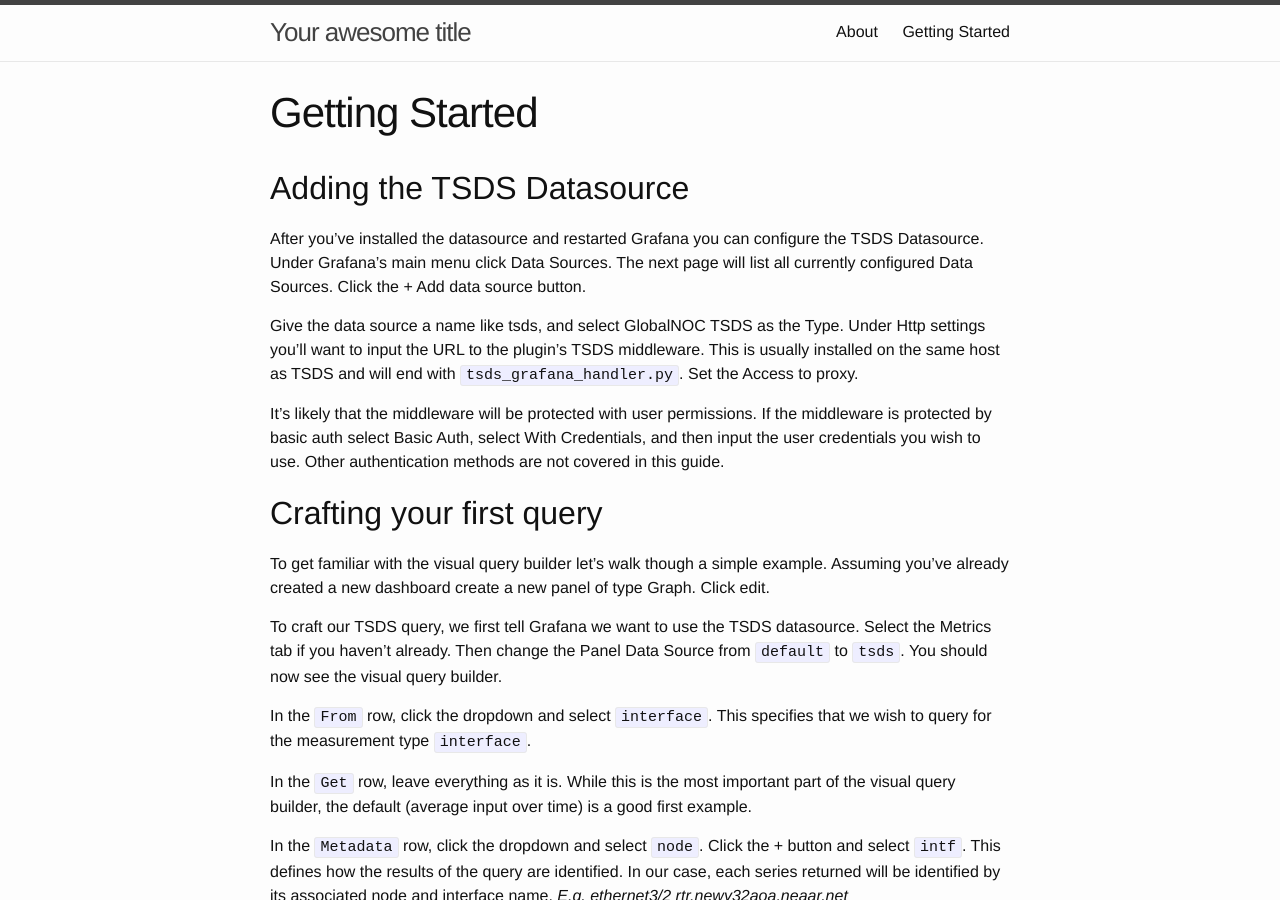
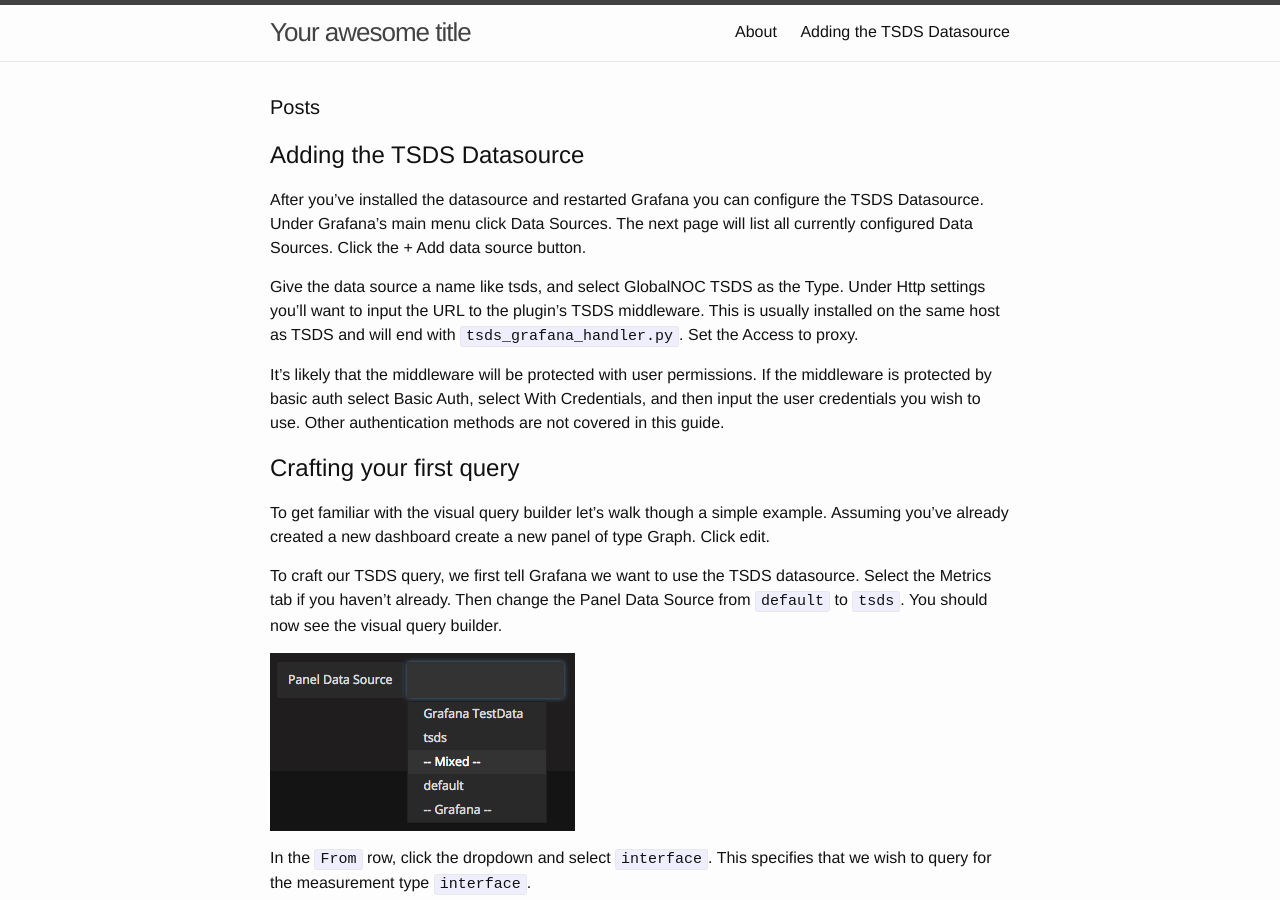
Before and after one commit to GlobalNOC/tsds-grafana, a Jekyll site: the page built from index.md, in a window 1280 px wide and 900 px high. Built offline with Jekyll 4.4.1, drawn with Linux system fonts in a browser that asks for light colours; our own code applies the rules of GitHub Pages for plain Markdown files.

```diff
--- a/index.md
+++ b/index.md
@@ -2,9 +2,7 @@
 # You don't need to edit this file, it's empty on purpose.
 # Edit theme's home layout instead if you wanna make some changes
 # See: https://jekyllrb.com/docs/themes/#overriding-theme-defaults
-layout: page
-title: Getting Started
-permalink: /
+layout: home
 ---
 
 ## Adding the TSDS Datasource
@@ -37,18 +35,18 @@ datasource. Select the Metrics tab if you haven't already. Then change
 the Panel Data Source from `default` to `tsds`. You should now see the
 visual query builder.
 
-[]({{ "/assets/img/first-datasource.png" | relative_url }})
+![]({{ "/assets/img/first-datasource.png" | relative_url }})
 
 In the `From` row, click the dropdown and select `interface`. This
 specifies that we wish to query for the measurement type `interface`.
 
-[]({{ "/assets/img/first-from.png" | relative_url }})
+![]({{ "/assets/img/first-from.png" | relative_url }})
 
 In the `Get` row, leave everything as it is. While this is the most
 important part of the visual query builder, the default (average input
 over time) is a good first example.
 
-[]({{ "/assets/img/first-get.png" | relative_url }})
+![]({{ "/assets/img/first-get.png" | relative_url }})
 
 In the `Metadata` row, click the dropdown and select `node`. Click
 the + button and select `intf`. This defines how the results of the
@@ -56,22 +54,22 @@ query are identified. In our case, each series returned will be
 identified by its associated node and interface
 name. *E.g. ethernet3/2 rtr.newy32aoa.neaar.net*
 
-[]({{ "/assets/img/first-metadata.png" | relative_url }})
+![]({{ "/assets/img/first-metadata.png" | relative_url }})
 
 In the `Group By` row, insert `node, intf`. This ensures that every
 series is averaged over unique node, interface pairs. If we only
 specified `node`, the series would graph the average input over all
 interfaces on a node.
 
-[]({{ "/assets/img/first-group-by.png" | relative_url }})
+![]({{ "/assets/img/first-group-by.png" | relative_url }})
 
 In the `Where` row, select `node` from the dropdown. Select `=` from
 the operator dropdown. Finally type the `r` character in the input
 box; This should expose some devices via auto-complete.
 
-[]({{ "/assets/img/first-where.png" | relative_url }})
+![]({{ "/assets/img/first-where.png" | relative_url }})
 
 Pick one. If you don't see any data, try again until you see data on
 your graph.
 
-[]({{ "/assets/img/first-result.png" | relative_url }})
+![]({{ "/assets/img/first-result.png" | relative_url }})
```
Also changed, not shown: _posts/2018-01-17-welcome-to-jekyll.markdown (deleted, +0 -25 lines).
